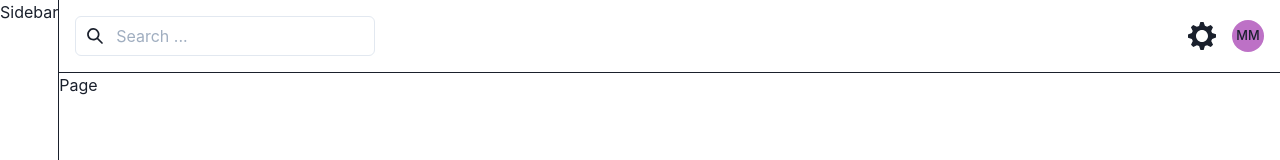
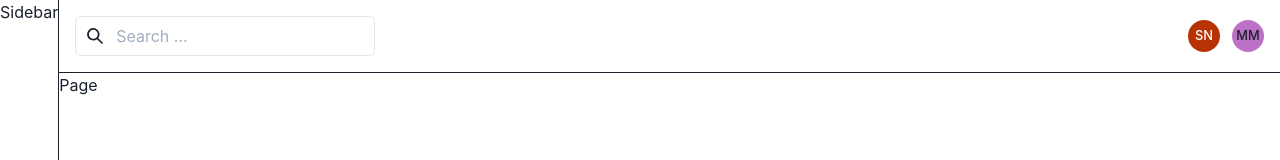
Before and after one commit to mattmuirhead/scheduler, a React (Create React App) app: page /dashboard in a window 1280 px wide. Shown: the top 160 px of the page. Built offline with nearby package versions, Linux system fonts and the light colour scheme.

Commit message:
header menus

```diff
--- a/src/components/Header/index.js
+++ b/src/components/Header/index.js
@@ -4,8 +4,18 @@ import {
   InputGroup,
   InputLeftElement,
   Input,
+  Menu,
+  MenuButton,
+  MenuDivider,
+  MenuItem,
+  MenuList,
 } from '@chakra-ui/react'
-import { SearchIcon, SettingsIcon } from '@chakra-ui/icons'
+import {
+  SearchIcon,
+  SettingsIcon,
+  ExternalLinkIcon,
+  AddIcon,
+} from '@chakra-ui/icons'
 
 const Header = () => {
   return (
@@ -24,8 +34,43 @@ const Header = () => {
       </InputGroup>
 
       <Flex alignItems="center">
-        <SettingsIcon w={7} h={7} mr={4} />
-        <Avatar size="sm" name="Matt Muirhead" />
+        <Menu>
+          <MenuButton
+            aria-label="School Settings"
+            variant="outline"
+          >
+            <Avatar size="sm" name="School Name" mx={3} />
+          </MenuButton>
+          <MenuList>
+            <MenuItem icon={<SettingsIcon />}>
+              School Name Settings
+            </MenuItem>
+            <MenuDivider />
+            <MenuItem icon={<ExternalLinkIcon />}>
+              Switch School
+            </MenuItem>
+            <MenuItem icon={<AddIcon />}>
+              New School
+            </MenuItem>
+          </MenuList>
+        </Menu>
+
+        <Menu>
+          <MenuButton
+            aria-label="User Settings"
+            variant="outline"
+          >
+            <Avatar size="sm" name="Matt Muirhead" />
+          </MenuButton>
+          <MenuList>
+            <MenuItem icon={<SettingsIcon />}>
+              User Settings
+            </MenuItem>
+            <MenuItem icon={<ExternalLinkIcon />}>
+              Logout
+            </MenuItem>
+          </MenuList>
+        </Menu>
       </Flex>
     </Flex>
   )
```
